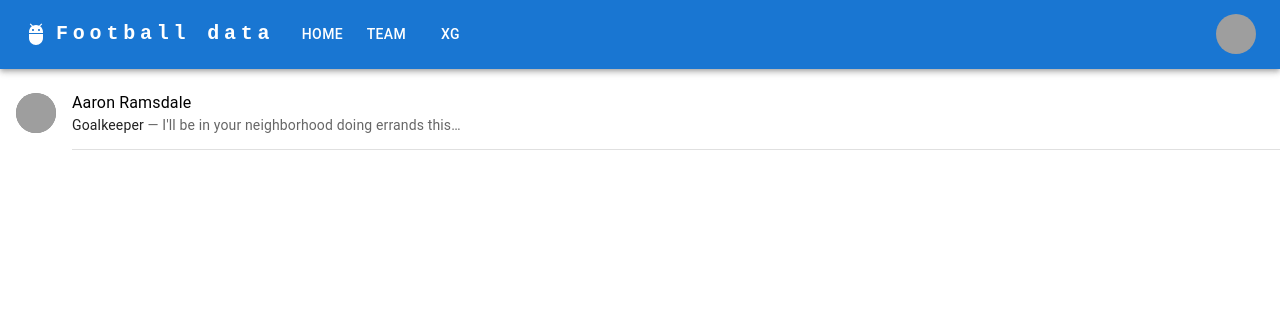
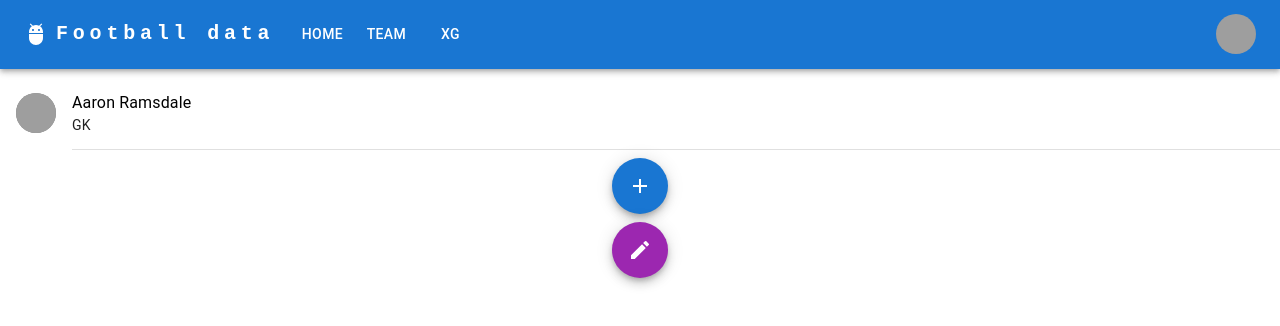
Before and after one commit to mocano6/football_data, a React (Create React App) app: page /team in a window 1280 px wide. Shown: the top 326 px of the page. Built offline with nearby package versions, Linux system fonts and the light colour scheme; grey boxes are pictures that could not be loaded.

Commit message:
add palyer functionality

```diff
--- a/package.json
+++ b/package.json
@@ -7,6 +7,7 @@
     "@emotion/styled": "^11.10.5",
     "@mui/icons-material": "^5.10.9",
     "@mui/material": "^5.10.13",
+    "@reduxjs/toolkit": "^1.9.0",
     "@testing-library/jest-dom": "^5.16.5",
     "@testing-library/react": "^13.4.0",
     "@testing-library/user-event": "^13.5.0",
--- /dev/null
+++ b/src/components/AddPlayerDialog/AddPlayerDialog.tsx
@@ -0,0 +1,87 @@
+import * as React from "react";
+import Button from "@mui/material/Button";
+import TextField from "@mui/material/TextField";
+import Dialog from "@mui/material/Dialog";
+import DialogActions from "@mui/material/DialogActions";
+import DialogContent from "@mui/material/DialogContent";
+import DialogContentText from "@mui/material/DialogContentText";
+import DialogTitle from "@mui/material/DialogTitle";
+import AddIcon from "@mui/icons-material/Add";
+import { Fab } from "@mui/material";
+import FormControlLabel from "@mui/material/FormControlLabel";
+import Switch from "@mui/material/Switch";
+
+export const AddPlayerDialog = () => {
+  const [open, setOpen] = React.useState<boolean>(false);
+  const [name, setName] = React.useState<string>("");
+  const [number, setNumber] = React.useState<number>(0);
+  const [isGoalkeeper, setIsGoalkeeper] = React.useState<boolean>(false);
+
+  const handleClickOpen = () => {
+    setOpen(true);
+  };
+
+  const handleClose = () => {
+    setOpen(false);
+  };
+
+  const addPlayer = () => {
+    const newPlayer = {
+      name,
+      number,
+      isGoalkeeper,
+    };
+    console.log(newPlayer);
+  };
+
+  const handleIsGoalkeeper = (event: React.ChangeEvent<HTMLInputElement>) => {
+    setIsGoalkeeper(event.target.checked);
+  };
+
+  return (
+    <div>
+      <Fab color="primary" aria-label="add" onClick={handleClickOpen}>
+        <AddIcon />
+      </Fab>
+      <Dialog open={open} onClose={handleClose}>
+        <DialogTitle>Add new player to your team</DialogTitle>
+        <DialogContent>
+          <DialogContentText>
+            To subscribe to this website, please enter your email address here.
+            We will send updates occasionally.
+          </DialogContentText>
+          <TextField
+            autoFocus
+            margin="dense"
+            id="name"
+            label="Full Name"
+            type="text"
+            fullWidth
+            variant="standard"
+            onChange={(e) => setName(e.target.value)}
+          />
+          <TextField
+            autoFocus
+            margin="dense"
+            id="number"
+            label="Number"
+            type="number"
+            fullWidth
+            variant="standard"
+            onChange={(e) => setNumber(Number(e.target.value))}
+          />
+          <FormControlLabel
+            control={
+              <Switch checked={isGoalkeeper} onChange={handleIsGoalkeeper} />
+            }
+            label="Is Goalkeeper"
+          />
+        </DialogContent>
+        <DialogActions>
+          <Button onClick={handleClose}>Cancel</Button>
+          <Button onClick={addPlayer}>Add player</Button>
+        </DialogActions>
+      </Dialog>
+    </div>
+  );
+};
--- a/src/components/Navbar/Navbar.tsx
+++ b/src/components/Navbar/Navbar.tsx
@@ -29,7 +29,16 @@ export const Navbar = () => {
     null
   );
 
-  const navLinks = () => {
+  const navLinks = (type: string = "button") => {
+    if (type === "typography") {
+      return pages.map((page) => (
+        <Link to={page.href} key={page.id} style={{ textDecoration: "none" }}>
+          <MenuItem key={page.id} onClick={handleCloseNavMenu}>
+            <Typography textAlign="center">{page.name}</Typography>
+          </MenuItem>
+        </Link>
+      ));
+    } else {
       return pages.map((page) => (
         <Link to={page.href} key={page.id} style={{ textDecoration: "none" }}>
           <Button
@@ -41,6 +50,7 @@ export const Navbar = () => {
           </Button>
         </Link>
       ));
+    }
   };
 
   const handleOpenNavMenu = (event: React.MouseEvent<HTMLElement>) => {
@@ -110,11 +120,7 @@ export const Navbar = () => {
                 display: { xs: "block", md: "none" },
               }}
             >
-              {pages.map((page) => (
-                <MenuItem key={page.id} onClick={handleCloseNavMenu}>
-                  <Typography textAlign="center">{page.name}</Typography>
-                </MenuItem>
-              ))}
+              {navLinks("typography")}
             </Menu>
           </Box>
           <AdbIcon sx={{ display: { xs: "flex", md: "none" }, mr: 1 }} />
--- /dev/null
+++ b/src/components/TeamList/TeamList.tsx
@@ -0,0 +1,44 @@
+import React from "react";
+import List from "@mui/material/List";
+import ListItem from "@mui/material/ListItem";
+import Divider from "@mui/material/Divider";
+import ListItemText from "@mui/material/ListItemText";
+import ListItemAvatar from "@mui/material/ListItemAvatar";
+import Avatar from "@mui/material/Avatar";
+import Typography from "@mui/material/Typography";
+
+export const TeamList = () => {
+  return (
+    <List sx={{ width: "100%" }}>
+      <ListItem alignItems="flex-start">
+        <ListItemAvatar>
+          <Avatar
+            alt="Jack Black"
+            sx={{
+              backgroundColor: "grey",
+            }}
+            src="/static/images/avatar/1.jpg"
+          >
+            1
+          </Avatar>
+        </ListItemAvatar>
+        <ListItemText
+          primary="Aaron Ramsdale"
+          secondary={
+            <React.Fragment>
+              <Typography
+                sx={{ display: "inline" }}
+                component="span"
+                variant="body2"
+                color="text.primary"
+              >
+                GK
+              </Typography>
+            </React.Fragment>
+          }
+        />
+      </ListItem>
+      <Divider variant="inset" component="li" />
+    </List>
+  );
+};
--- a/src/pages/Team/Team.tsx
+++ b/src/pages/Team/Team.tsx
@@ -1,45 +1,24 @@
-import * as React from "react";
-import List from "@mui/material/List";
-import ListItem from "@mui/material/ListItem";
-import Divider from "@mui/material/Divider";
-import ListItemText from "@mui/material/ListItemText";
-import ListItemAvatar from "@mui/material/ListItemAvatar";
-import Avatar from "@mui/material/Avatar";
-import Typography from "@mui/material/Typography";
+import React from "react";
+import { Box, Fab } from "@mui/material";
+import EditIcon from "@mui/icons-material/Edit";
+import { TeamList } from "../../components/TeamList/TeamList";
+import { AddPlayerDialog } from "../../components/AddPlayerDialog/AddPlayerDialog";
 
 export const Team = () => {
   return (
-    <List sx={{ width: "100%" }}>
-      <ListItem alignItems="flex-start">
-        <ListItemAvatar>
-          <Avatar
-            alt="Jack Black"
-            sx={{
-              backgroundColor: "grey",
-            }}
-            src="/static/images/avatar/1.jpg"
-          >
-            1
-          </Avatar>
-        </ListItemAvatar>
-        <ListItemText
-          primary="Aaron Ramsdale"
-          secondary={
-            <React.Fragment>
-              <Typography
-                sx={{ display: "inline" }}
-                component="span"
-                variant="body2"
-                color="text.primary"
-              >
-                Goalkeeper
-              </Typography>
-              {" — I'll be in your neighborhood doing errands this…"}
-            </React.Fragment>
-          }
-        />
-      </ListItem>
-      <Divider variant="inset" component="li" />
-    </List>
+    // Write users list
+    // Add new player button + popup
+    // Players have 3 properties - position GK/no (bool), number, name
+    // Add users to global state
+    // Move users to firebase
+    <Box>
+      <TeamList />
+      <AddPlayerDialog />
+      <Box sx={{ "& > :not(style)": { m: 1 } }}>
+        <Fab color="secondary" aria-label="edit">
+          <EditIcon />
+        </Fab>
+      </Box>
+    </Box>
   );
 };
```
Also changed, not shown: 1 other file (tests, documents, lock files or other folders). Lines whose indentation alone changed are shown as unchanged.
